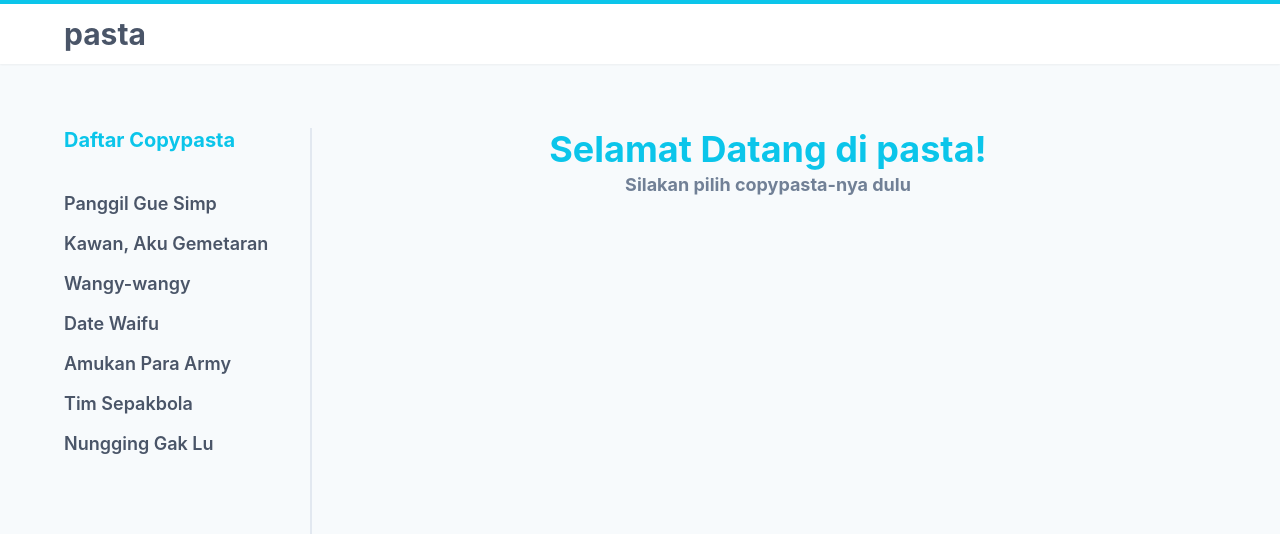
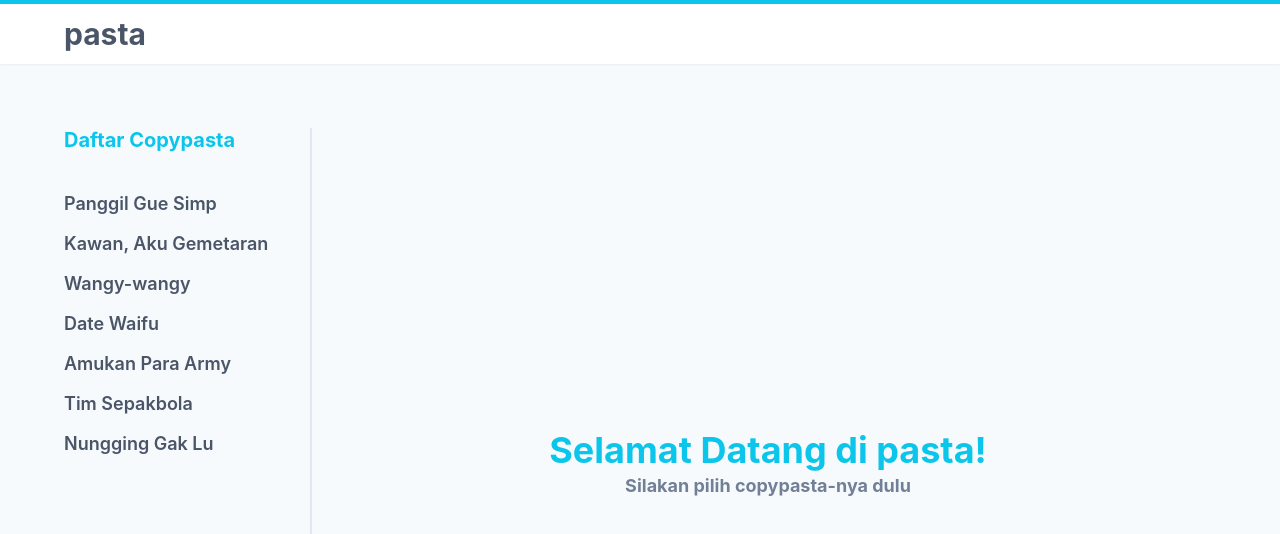
Before and after one commit to stevemc4/pasta, a Next.js app: page / in a window 1280 px wide. Shown: the top 534 px of the page. Built offline with nearby package versions, Linux system fonts and the light colour scheme.

Commit message:
Making welcome text vertically centered

```diff
--- a/src/pages/index.tsx
+++ b/src/pages/index.tsx
@@ -38,7 +38,7 @@ const Index = (): React.ReactElement => {
       <Head>
         <title>{`${template ? `${template.name} | ` : ''}pasta - Copypasta Untuk Semua`}</title>
       </Head>
-      <Flex>
+      <Flex h="calc(100vh - 8rem)">
         <Box w={{ base: '0px', md: '256px' }} flexShrink={0}>
           <Sidebar onSelect={handleTemplateSelect}/>
         </Box>
```
